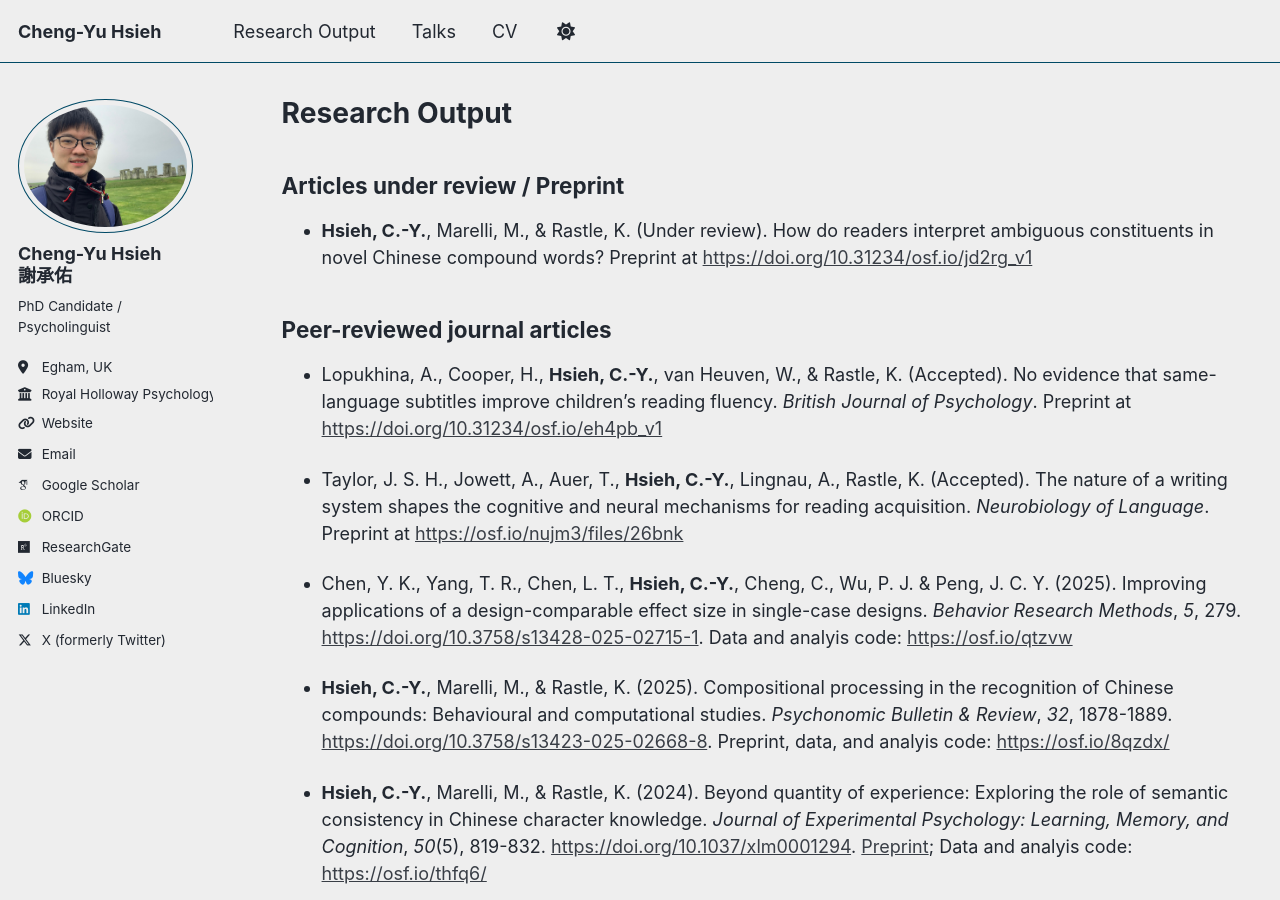
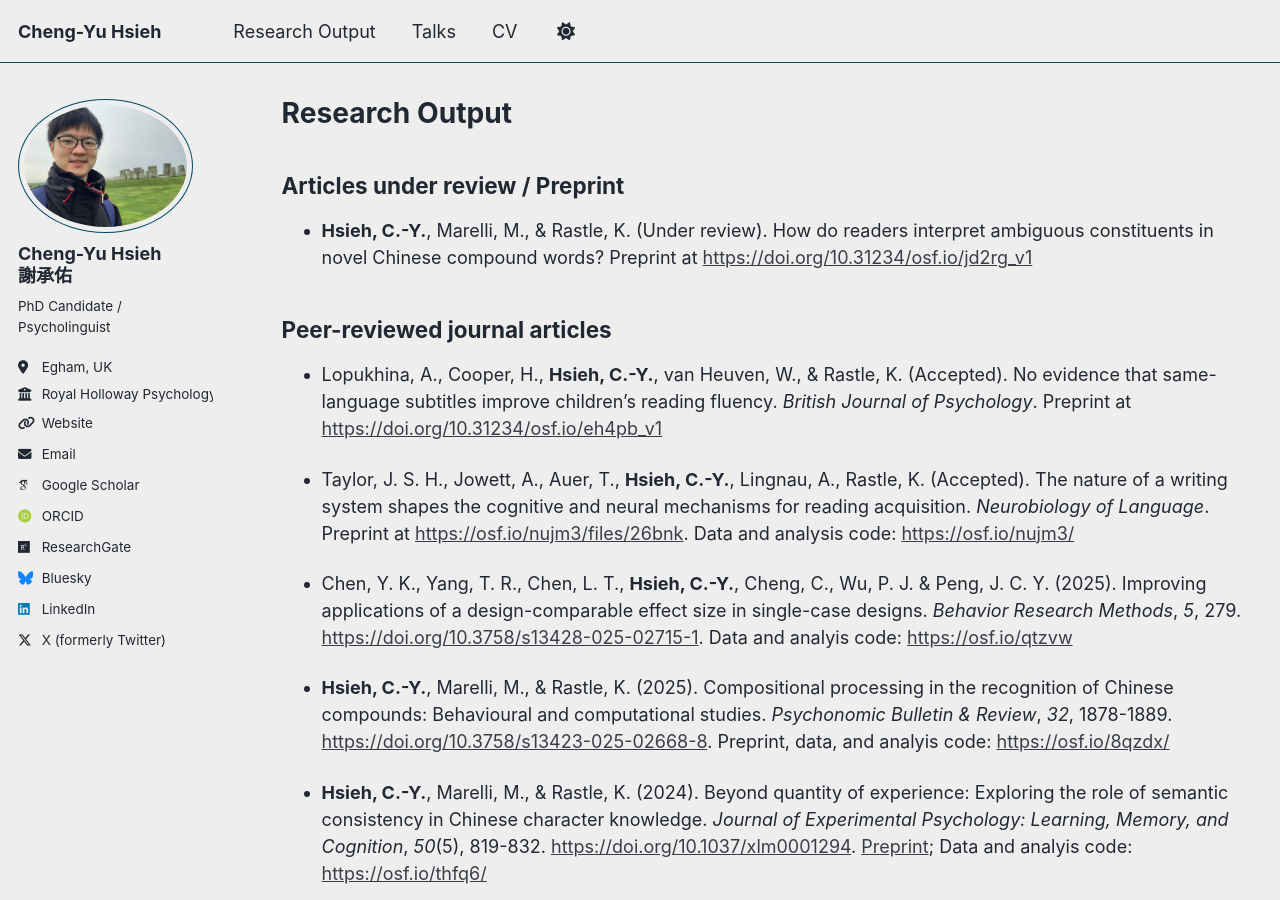
Before and after one commit to cyhsieh-psy/cyhsieh-psy.github.io, a Jekyll site: the page built from _pages/publications.md, in a window 1280 px wide and 900 px high. Built offline with Jekyll 4.4.1, drawn with Linux system fonts in a browser that asks for light colours; some web fonts are replaced; a script that is not in the unit is left out.

Commit message:
Update publications.md

```diff
--- a/_pages/publications.md
+++ b/_pages/publications.md
@@ -13,7 +13,7 @@ author_profile: true
 
 - Lopukhina, A., Cooper, H., **Hsieh, C.-Y.**, van Heuven, W., & Rastle, K. (Accepted). No evidence that same-language subtitles improve children’s reading fluency. *British Journal of Psychology*. Preprint at [https://doi.org/10.31234/osf.io/eh4pb_v1](https://doi.org/10.31234/osf.io/eh4pb_v1)
 
-- Taylor, J. S. H., Jowett, A., Auer, T., **Hsieh, C.-Y.**, Lingnau, A., Rastle, K. (Accepted). The nature of a writing system shapes the cognitive and neural mechanisms for reading acquisition. *Neurobiology of Language*. Preprint at [https://osf.io/nujm3/files/26bnk](https://osf.io/nujm3/files/26bnk)
+- Taylor, J. S. H., Jowett, A., Auer, T., **Hsieh, C.-Y.**, Lingnau, A., Rastle, K. (Accepted). The nature of a writing system shapes the cognitive and neural mechanisms for reading acquisition. *Neurobiology of Language*. Preprint at [https://osf.io/nujm3/files/26bnk](https://osf.io/nujm3/files/26bnk). Data and analysis code: [https://osf.io/nujm3/](https://osf.io/nujm3/)
 
 - Chen, Y. K., Yang, T. R., Chen, L. T., **Hsieh, C.-Y.**, Cheng, C., Wu, P. J. & Peng, J. C. Y. (2025). Improving applications of a design-comparable effect size in single-case designs. *Behavior Research Methods*, *5*, 279. [https://doi.org/10.3758/s13428-025-02715-1](https://doi.org/10.3758/s13428-025-02715-1). Data and analyis code: [https://osf.io/qtzvw](https://osf.io/qtzvw)
 
```
